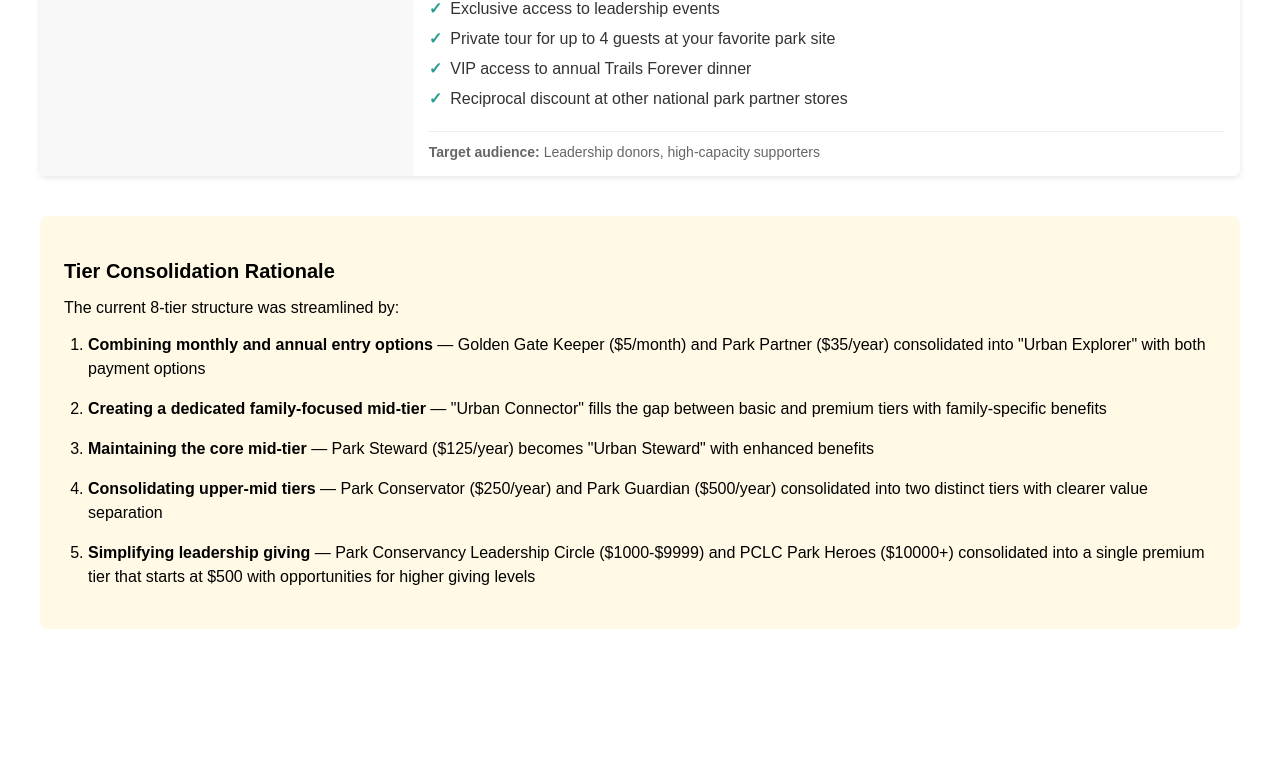
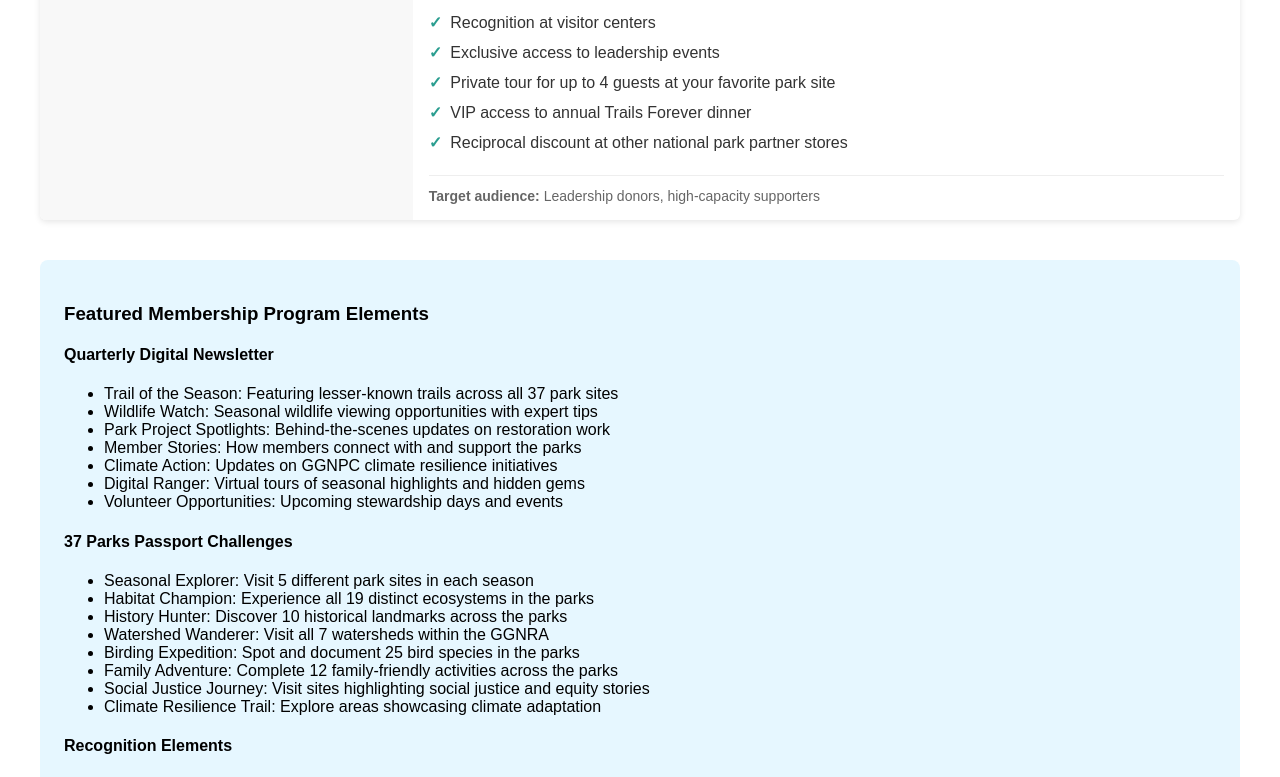
Before and after one commit to sathwikkes/GGNPC-Membership, a React (Create React App) app: page /GGNPC-Membership/tiers in a window 1280 px wide. Shown: the part 2011-2788 px from the top of the page. Before the commit the page ends 2660 px from the top, so only its background shows below. Built offline with nearby package versions, Linux system fonts and the light colour scheme.

Commit message:
added ideas, made tabs on separate lines

```diff
--- a/src/App.css
+++ b/src/App.css
@@ -36,3 +36,30 @@
     transform: rotate(360deg);
   }
 }
+
+.mt-4 {
+  margin-top: 1.5rem;
+  padding: 0.5rem 1.5rem 0.5rem;
+  border: 2px solid transparent;
+  border-radius: 0.5rem;
+  font-weight: 500;
+  transition: all 0.3s ease-in-out;
+  margin-right: 1rem;
+  text-decoration: none;
+  color: white;
+
+
+}
+.mt-4:hover {
+  background-color: #61dafb;
+  color: #282c34;
+  border-color: #61dafb;
+}
+
+/* Active link style */
+.mt-4:active {
+  background-color: white;
+  color: #1b4332; /* Deep green to match bg-green-800 */
+  border-color: white;
+  border-radius: 0.5rem 0.5rem 0 0;
+}
--- a/src/App.tsx
+++ b/src/App.tsx
@@ -1,5 +1,5 @@
 import React from 'react';
-import { BrowserRouter, Routes, Route, Link, Navigate } from 'react-router-dom';
+import { BrowserRouter, Routes, Route, Link, Navigate, NavLink } from 'react-router-dom';
 // import MembershipDashboard from './components/MembershipDashboard';
 import MembershipTiers from './components/MembershipTiers/MembershipTiers';
 import logo from './logo.svg';
@@ -40,9 +40,36 @@ function App() {
       <div className="min-h-screen bg-white">
         <nav className="bg-green-800 text-white p-4">
           <h1 className="text-2xl font-bold">GGNPC Membership Analysis</h1>
-          <div className="mt-4">
+          {/* <div className="mt-4">
             <Link to="/dashboard" className="mr-4 hover:text-gray-300">Dashboard</Link>
             <Link to="/tiers" className="hover:text-gray-300">Membership Tiers</Link>
+          </div> */}
+          <div className="mt-4 flex gap-8">
+            <NavLink
+              to="/dashboard"
+              className={({ isActive }) =>
+                `px-6 py-2 transition-all duration-200 font-medium border-2 ${
+                  isActive
+                    ? 'bg-white text-green-800 border-white rounded-t-lg'
+                    : 'text-white border-transparent hover:border-white/50 rounded-lg'
+                }`
+              }
+            >
+              Dashboard
+            </NavLink>
+            <br></br>
+            <NavLink
+              to="/tiers"
+              className={({ isActive }) =>
+                `px-6 py-2 transition-all duration-200 font-medium border-2 ${
+                  isActive
+                    ? 'bg-white text-green-800 border-white rounded-t-lg'
+                    : 'text-white border-transparent hover:border-white/50 rounded-lg'
+                }`
+              }
+            >
+              Membership Tiers
+            </NavLink>
           </div>
         </nav>
 
--- a/src/components/MembershipTiers/MembershipTiers.css
+++ b/src/components/MembershipTiers/MembershipTiers.css
@@ -161,6 +161,13 @@
     line-height: 1.5;
   }
 
+  .featured-ideas-section {
+    background-color: #e6f7ff;
+    padding: 24px;
+    border-radius: 8px;
+    margin-top: 40px;
+  }
+
   /* Responsive adjustments */
   @media (min-width: 768px) {
     .tier-card {
--- a/src/components/MembershipTiers/MembershipTiers.tsx
+++ b/src/components/MembershipTiers/MembershipTiers.tsx
@@ -79,7 +79,48 @@ const MembershipTiers = () => {
       target: "Leadership donors, high-capacity supporters",
       icon: "🏞️"
     }
+  ]
+  const featuredIdeas = [
+    {
+      title: "Quarterly Digital Newsletter",
+      content: [
+        "Trail of the Season: Featuring lesser-known trails across all 37 park sites",
+        "Wildlife Watch: Seasonal wildlife viewing opportunities with expert tips",
+        "Park Project Spotlights: Behind-the-scenes updates on restoration work",
+        "Member Stories: How members connect with and support the parks",
+        "Climate Action: Updates on GGNPC climate resilience initiatives",
+        "Digital Ranger: Virtual tours of seasonal highlights and hidden gems",
+        "Volunteer Opportunities: Upcoming stewardship days and events"
+      ]
+    },
+    {
+      title: "37 Parks Passport Challenges",
+      content: [
+        "Seasonal Explorer: Visit 5 different park sites in each season",
+        "Habitat Champion: Experience all 19 distinct ecosystems in the parks",
+        "History Hunter: Discover 10 historical landmarks across the parks",
+        "Watershed Wanderer: Visit all 7 watersheds within the GGNRA",
+        "Birding Expedition: Spot and document 25 bird species in the parks",
+        "Family Adventure: Complete 12 family-friendly activities across the parks",
+        "Social Justice Journey: Visit sites highlighting social justice and equity stories",
+        "Climate Resilience Trail: Explore areas showcasing climate adaptation"
+      ]
+    },
+    {
+      title: "Recognition Elements",
+      content: [
+        "Digital Badge System: Collectible digital badges for your member profile when completing challenges",
+        "Park Steward Recognition Wall: Interactive digital display at visitor centers showing member names",
+        "Anniversary Acknowledgment: Special recognition for membership milestones (1, 5, 10, 20+ years)",
+        "Member Spotlight: Featured stories in Gateways Magazine and social media",
+        "Commemorative Items: Sustainable, mission-related items like native seed packets or custom trail maps",
+        "Donor Honor Roll: Annual recognition in GGNPC's annual report",
+        "Park Partner Certificate: Personalized digital certificate highlighting your impact"
+      ]
+    }
   ];
+
+
 
   return (
     <div className="membership-container">
@@ -137,6 +178,25 @@ const MembershipTiers = () => {
         ))}
       </div>
 
+      <div className="featured-ideas-section">
+      <div className="mb-10">
+        <h3 className="text-2xl font-bold mb-6 text-center">Featured Membership Program Elements</h3>
+
+        <div className="grid grid-cols-1 md:grid-cols-3 gap-6">
+          {featuredIdeas.map((idea, index) => (
+            <div key={index} className="bg-white rounded-lg shadow-lg p-5">
+              <h4 className="text-lg font-bold mb-3 text-blue-800">{idea.title}</h4>
+              <ul className="list-disc ml-4 space-y-2">
+                {idea.content.map((item, i) => (
+                  <li key={i} className="text-sm">{item}</li>
+                ))}
+              </ul>
+            </div>
+          ))}
+        </div>
+      </div>
+      </div>
+
       {/* Tier Consolidation Rationale */}
       <div className="rationale-section">
         <h3 className="rationale-title">Tier Consolidation Rationale</h3>
```
